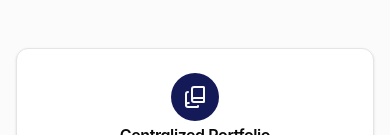
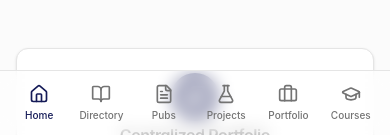
Before and after one commit to BRYNNV2/scholarsphere-academic-portfolio-portal, a React (Vite) app: page / in a window 390 px wide. Shown: the part 709-844 px from the top of the page. Built offline with nearby package versions, Linux system fonts and the light colour scheme; no server answers.

Commit message:
your update message here

```diff
--- /dev/null
+++ b/src/components/layout/MobileNav.tsx
@@ -0,0 +1,36 @@
+import { NavLink } from 'react-router-dom';
+import { Home, BookOpen, FileText, FlaskConical, Briefcase, GraduationCap } from 'lucide-react';
+import { cn } from '@/lib/utils';
+
+export function MobileNav() {
+    const navItems = [
+        { to: '/', icon: Home, label: 'Home' },
+        { to: '/directory', icon: BookOpen, label: 'Directory' },
+        { to: '/publications', icon: FileText, label: 'Pubs' },
+        { to: '/projects', icon: FlaskConical, label: 'Projects' },
+        { to: '/portfolio', icon: Briefcase, label: 'Portfolio' },
+        { to: '/courses', icon: GraduationCap, label: 'Courses' },
+    ];
+
+    return (
+        <nav className="md:hidden fixed bottom-0 left-0 right-0 bg-background/95 backdrop-blur supports-[backdrop-filter]:bg-background/60 border-t z-50 pb-safe">
+            <div className="flex justify-around items-center h-16 px-2">
+                {navItems.map(({ to, icon: Icon, label }) => (
+                    <NavLink
+                        key={to}
+                        to={to}
+                        className={({ isActive }) =>
+                            cn(
+                                "flex flex-col items-center justify-center w-full h-full space-y-1",
+                                isActive ? "text-primary" : "text-muted-foreground hover:text-primary transition-colors"
+                            )
+                        }
+                    >
+                        <Icon className="h-5 w-5" />
+                        <span className="text-[10px] font-medium">{label}</span>
+                    </NavLink>
+                ))}
+            </div>
+        </nav>
+    );
+}
--- a/src/components/layout/PublicLayout.tsx
+++ b/src/components/layout/PublicLayout.tsx
@@ -1,15 +1,19 @@
 import React from 'react';
 import { Header } from './Header';
 import { Footer } from './Footer';
+import { MobileNav } from './MobileNav';
+
 type PublicLayoutProps = {
   children: React.ReactNode;
 };
+
 export function PublicLayout({ children }: PublicLayoutProps) {
   return (
     <div className="min-h-screen flex flex-col">
       <Header />
-      <main className="flex-grow">{children}</main>
+      <main className="flex-grow pb-16 md:pb-0">{children}</main>
       <Footer />
+      <MobileNav />
     </div>
   );
 }
--- a/src/components/ui/command.tsx
+++ b/src/components/ui/command.tsx
@@ -4,7 +4,7 @@ import { Command as CommandPrimitive } from "cmdk"
 import { Search } from "lucide-react"
 
 import { cn } from "@/lib/utils"
-import { Dialog, DialogContent } from "@/components/ui/dialog"
+import { Dialog, DialogContent, DialogTitle, DialogDescription } from "@/components/ui/dialog"
 
 const Command = React.forwardRef<
   React.ElementRef<typeof CommandPrimitive>,
@@ -25,6 +25,10 @@ const CommandDialog = ({ children, ...props }: DialogProps) => {
   return (
     <Dialog {...props}>
       <DialogContent className="overflow-hidden p-0">
+        <DialogTitle className="sr-only">Command Menu</DialogTitle>
+        <DialogDescription className="sr-only">
+          Search for actions, pages, or commands.
+        </DialogDescription>
         <Command className="[&_[cmdk-group-heading]]:px-2 [&_[cmdk-group-heading]]:font-medium [&_[cmdk-group-heading]]:text-muted-foreground [&_[cmdk-group]:not([hidden])_~[cmdk-group]]:pt-0 [&_[cmdk-group]]:px-2 [&_[cmdk-input-wrapper]_svg]:h-5 [&_[cmdk-input-wrapper]_svg]:w-5 [&_[cmdk-input]]:h-12 [&_[cmdk-item]]:px-2 [&_[cmdk-item]]:py-3 [&_[cmdk-item]_svg]:h-5 [&_[cmdk-item]_svg]:w-5">
           {children}
         </Command>
--- a/src/components/ui/sidebar.tsx
+++ b/src/components/ui/sidebar.tsx
@@ -2,14 +2,17 @@ import * as React from "react"
 import { cn } from "@/lib/utils"
 import { useIsMobile } from "@/hooks/use-mobile"
 import { Button } from "@/components/ui/button"
-import { Sheet, SheetContent, SheetTrigger } from "@/components/ui/sheet"
+import { Sheet, SheetContent, SheetTrigger, SheetTitle, SheetDescription } from "@/components/ui/sheet"
 import { Menu } from "lucide-react"
+
 type SidebarContextProps = {
   open: boolean
   setOpen: React.Dispatch<React.SetStateAction<boolean>>
   isMobile: boolean
 }
+
 const SidebarContext = React.createContext<SidebarContextProps | undefined>(undefined)
+
 function useSidebar() {
   const context = React.useContext(SidebarContext)
   if (!context) {
@@ -17,13 +20,16 @@ function useSidebar() {
   }
   return context
 }
+
 type SidebarProviderProps = {
   children: React.ReactNode
   defaultOpen?: boolean
 }
+
 function SidebarProvider({ children, defaultOpen = false }: SidebarProviderProps) {
   const isMobile = useIsMobile()
   const [open, setOpen] = React.useState(defaultOpen)
+
   React.useEffect(() => {
     if (!isMobile) {
       setOpen(true)
@@ -31,15 +37,18 @@ function SidebarProvider({ children, defaultOpen = false }: SidebarProviderProps
       setOpen(false)
     }
   }, [isMobile])
+
   return (
     <SidebarContext.Provider value={{ open, setOpen, isMobile }}>
       {children}
     </SidebarContext.Provider>
   )
 }
+
 const Sidebar = React.forwardRef<HTMLDivElement, React.HTMLAttributes<HTMLDivElement>>(
   ({ className, ...props }, ref) => {
     const { open, isMobile } = useSidebar()
+
     if (isMobile) {
       return (
         <div
@@ -49,6 +58,7 @@ const Sidebar = React.forwardRef<HTMLDivElement, React.HTMLAttributes<HTMLDivEle
         />
       )
     }
+
     return (
       <div
         ref={ref}
@@ -64,6 +74,7 @@ const Sidebar = React.forwardRef<HTMLDivElement, React.HTMLAttributes<HTMLDivEle
   }
 )
 Sidebar.displayName = "Sidebar"
+
 const SidebarHeader = React.forwardRef<HTMLDivElement, React.HTMLAttributes<HTMLDivElement>>(
   ({ className, ...props }, ref) => {
     return (
@@ -76,6 +87,7 @@ const SidebarHeader = React.forwardRef<HTMLDivElement, React.HTMLAttributes<HTML
   }
 )
 SidebarHeader.displayName = "SidebarHeader"
+
 const SidebarContent = React.forwardRef<HTMLDivElement, React.HTMLAttributes<HTMLDivElement>>(
   ({ className, ...props }, ref) => {
     return (
@@ -91,12 +103,14 @@ const SidebarContent = React.forwardRef<HTMLDivElement, React.HTMLAttributes<HTM
   }
 )
 SidebarContent.displayName = "SidebarContent"
+
 const SidebarGroup = React.forwardRef<HTMLDivElement, React.HTMLAttributes<HTMLDivElement>>(
   ({ className, ...props }, ref) => {
     return <div ref={ref} className={cn("flex flex-col", className)} {...props} />
   }
 )
 SidebarGroup.displayName = "SidebarGroup"
+
 const SidebarGroupHeader = React.forwardRef<HTMLDivElement, React.HTMLAttributes<HTMLDivElement>>(
   ({ className, children, ...props }, ref) => {
     return (
@@ -111,18 +125,21 @@ const SidebarGroupHeader = React.forwardRef<HTMLDivElement, React.HTMLAttributes
   }
 );
 SidebarGroupHeader.displayName = "SidebarGroupHeader";
+
 const SidebarMenu = React.forwardRef<HTMLUListElement, React.HTMLAttributes<HTMLUListElement>>(
   ({ className, ...props }, ref) => {
     return <ul ref={ref} className={cn("flex flex-col", className)} {...props} />
   }
 )
 SidebarMenu.displayName = "SidebarMenu"
+
 const SidebarMenuItem = React.forwardRef<HTMLLIElement, React.HTMLAttributes<HTMLLIElement>>(
   ({ className, ...props }, ref) => {
     return <li ref={ref} className={cn("list-none", className)} {...props} />
   }
 )
 SidebarMenuItem.displayName = "SidebarMenuItem"
+
 const SidebarMenuButton = React.forwardRef<
   HTMLButtonElement,
   React.ButtonHTMLAttributes<HTMLButtonElement> & { isActive?: boolean }
@@ -137,6 +154,7 @@ const SidebarMenuButton = React.forwardRef<
   )
 })
 SidebarMenuButton.displayName = "SidebarMenuButton"
+
 const SidebarInset = React.forwardRef<HTMLDivElement, React.HTMLAttributes<HTMLDivElement>>(
   ({ className, ...props }, ref) => {
     const { open, isMobile } = useSidebar()
@@ -157,6 +175,7 @@ const SidebarInset = React.forwardRef<HTMLDivElement, React.HTMLAttributes<HTMLD
   }
 )
 SidebarInset.displayName = "SidebarInset"
+
 const SidebarTrigger = React.forwardRef<HTMLButtonElement, React.HTMLAttributes<HTMLButtonElement>>(
   ({ className, children, ...props }, ref) => {
     const { open, setOpen, isMobile } = useSidebar()
@@ -169,6 +188,10 @@ const SidebarTrigger = React.forwardRef<HTMLButtonElement, React.HTMLAttributes<
             </Button>
           </SheetTrigger>
           <SheetContent side="left" className="w-60 p-0">
+            <SheetTitle className="sr-only">Navigation Menu</SheetTitle>
+            <SheetDescription className="sr-only">
+              Main navigation menu for the application.
+            </SheetDescription>
             {children}
           </SheetContent>
         </Sheet>
@@ -189,6 +212,7 @@ const SidebarTrigger = React.forwardRef<HTMLButtonElement, React.HTMLAttributes<
   }
 )
 SidebarTrigger.displayName = "SidebarTrigger"
+
 export {
   useSidebar,
   SidebarProvider,
```
